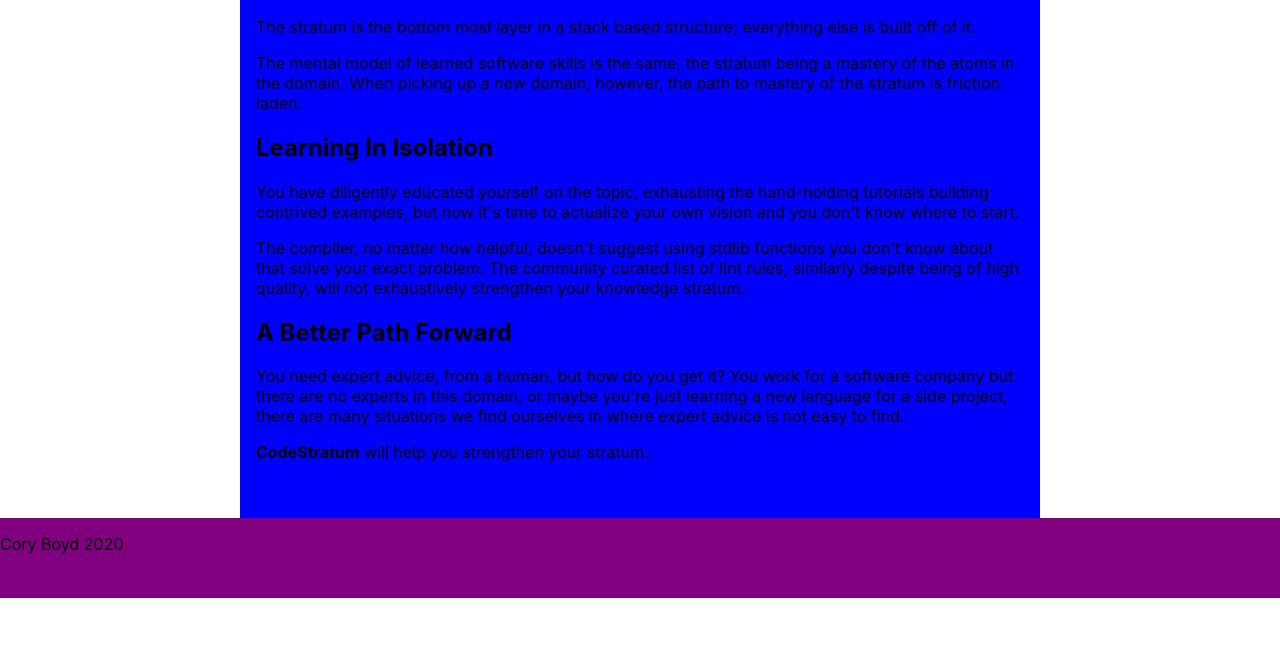
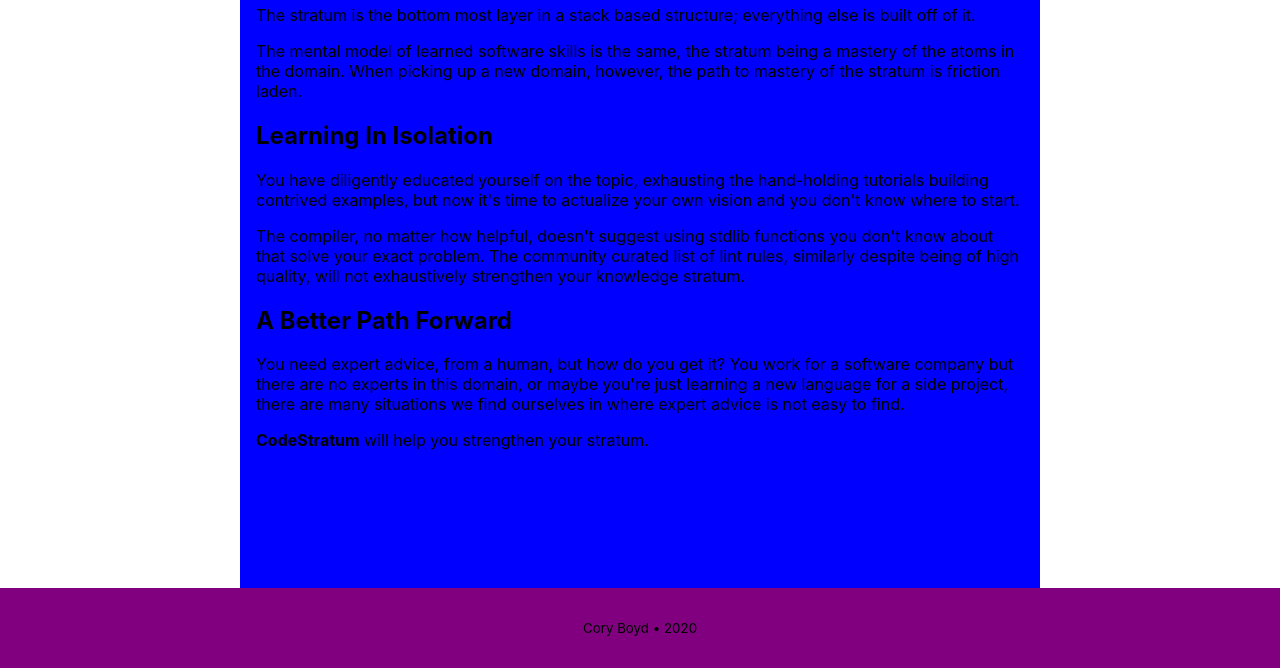
Before and after one commit to corytheboyd/codestratum, a plain HTML site: page docs/index.html in a window 1280 px wide. Shown: the part 132-800 px from the top of the page. Drawn offline with Linux system fonts and the light colour scheme.

Commit message:
More grid formatting

```diff
--- a/docs/index.css
+++ b/docs/index.css
@@ -1,19 +1,24 @@
 :root {
 	--space: 0.5em;
-	--content-width: 50em;
-	--header-heigth: 5em;
-	--footer-heigth: 5em;
+	--content-width: calc(var(--space) * 100);
+}
+
+body {
+	font-family: -apple-system, BlinkMacSystemFont, "Segoe UI", Roboto, Helvetica, Arial, sans-serif, "Apple Color Emoji", "Segoe UI Emoji", "Segoe UI Symbol";
+}
+
+/* <layout> */
+
+html, body {
+	height: 100%
 }
 
 body {
 	margin: 0;
-	font-family: -apple-system, BlinkMacSystemFont, "Segoe UI", Roboto, Helvetica, Arial, sans-serif, "Apple Color Emoji", "Segoe UI Emoji", "Segoe UI Symbol";
 	display: grid;
 	grid-template-columns: auto var(--content-width) auto;
-	grid-template-rows: var(--header-heigth) auto var(--footer-heigth);
+	grid-template-rows: auto 1fr auto;
 }
-
-/* <layout> */
 
 body>header {
 	background: red;
@@ -33,6 +38,13 @@ body>footer {
 	background: purple;
 	grid-column: 1 / span 3;
 	grid-row: 3 / span 1;
+}
+
+footer {
+	display: flex;
+	justify-content: center;
+	align-items: center;
+	min-height: calc(var(--space) * 10);
 }
 
 /* </layout> */
--- a/docs/index.html
+++ b/docs/index.html
@@ -45,7 +45,7 @@
   </main>
 
   <footer>
-    <p>Cory Boyd 2020</p>
+    <small>Cory Boyd • 2020</small>
   </footer>
 </body>
 
```
